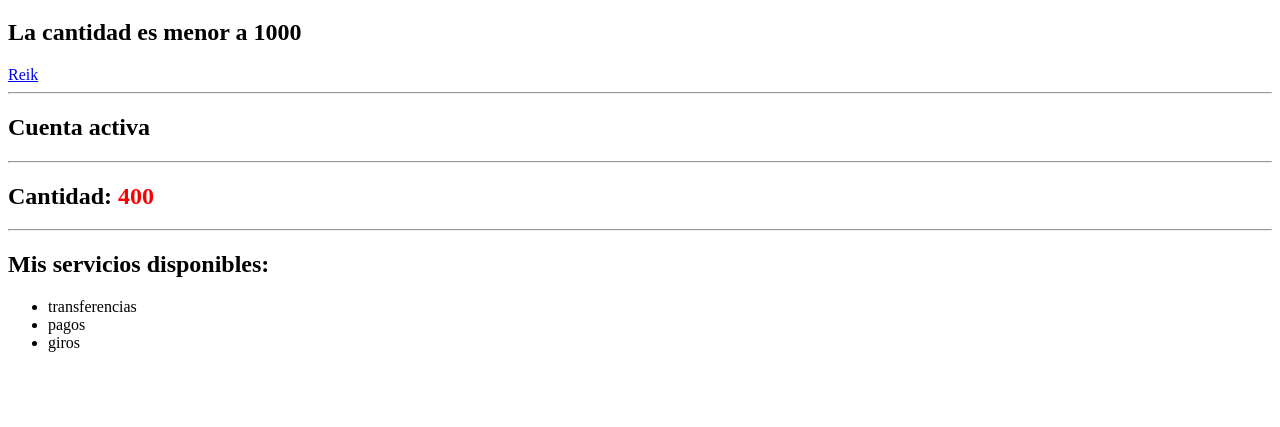
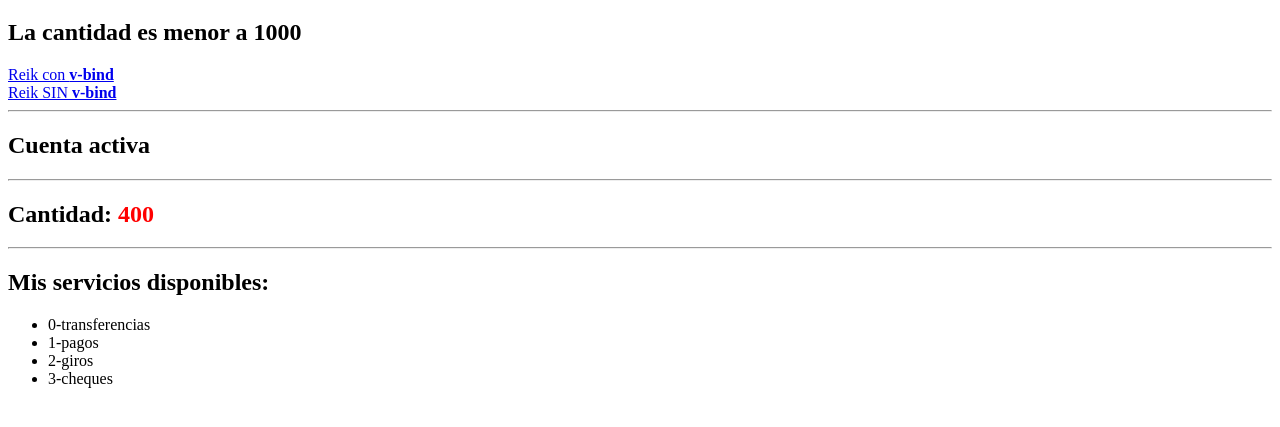
Before and after one commit to CharlyCeballos/LearnVUE, a plain HTML site: page index.html in a window 1280 px wide. Shown: the part 61-488 px from the top of the page. Drawn offline with nearby package versions, Linux system fonts and the light colour scheme.

Commit message:
v-for
v-for with index at the items.

```diff
--- a/index.html
+++ b/index.html
@@ -12,7 +12,9 @@
   <div id="app">
     <h1> {{ titulo }}</h1>
     <h2> {{ cantidad >= 1000 ? 'La cantidad es mayor o igual a 1000' : 'La cantidad es menor a 1000'}} </h2>
-    <a v-bind:href="enlace">Reik</a>
+    <a v-bind:href="enlace">Reik con <b>v-bind</b></a>
+    </br>
+    <a :href="enlace">Reik SIN <b>v-bind</b></a>
     <hr>
     <h2 v-if="estado">Cuenta activa</h2>
     <h2 v-else="estado">Cuenta desactivada</h2>
@@ -26,7 +28,7 @@
     <hr>
     <h2>Mis servicios disponibles:</h2>
     <ul>
-      <li v-for="item in servicios">{{item}}</li>
+      <li v-for="(item, index) in servicios" v-bind:key="index">{{index}}-{{item}}</li>
     </ul>
   </div>
 
--- a/main.js
+++ b/main.js
@@ -9,6 +9,7 @@ const app = Vue.createApp({
         'transferencias',
         'pagos',
         'giros',
+        'cheques',
       ]
     }
   }
```
